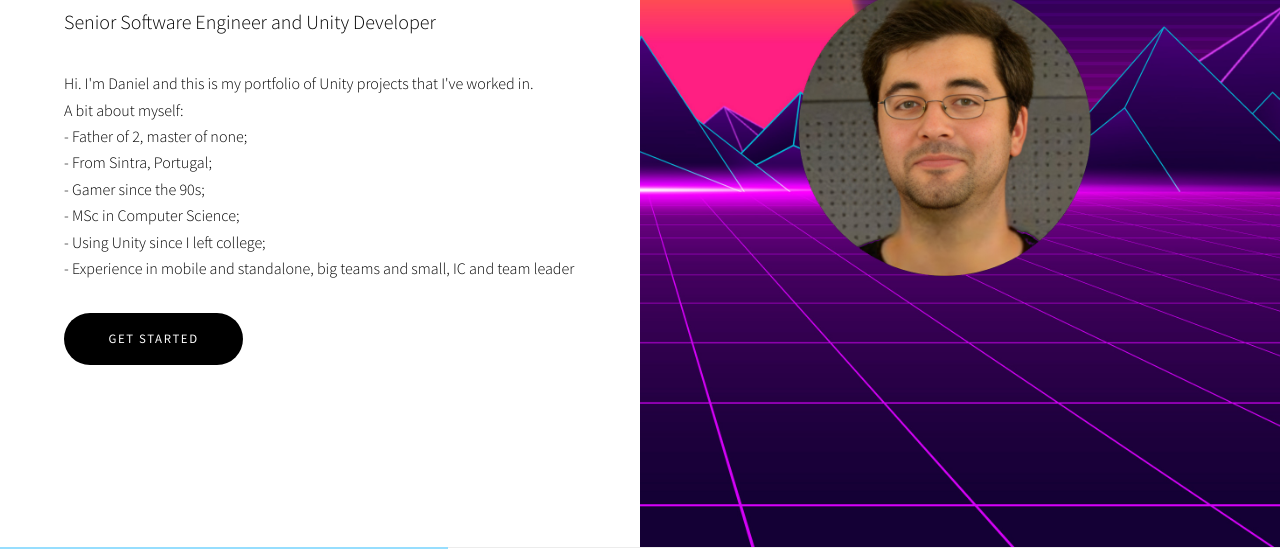
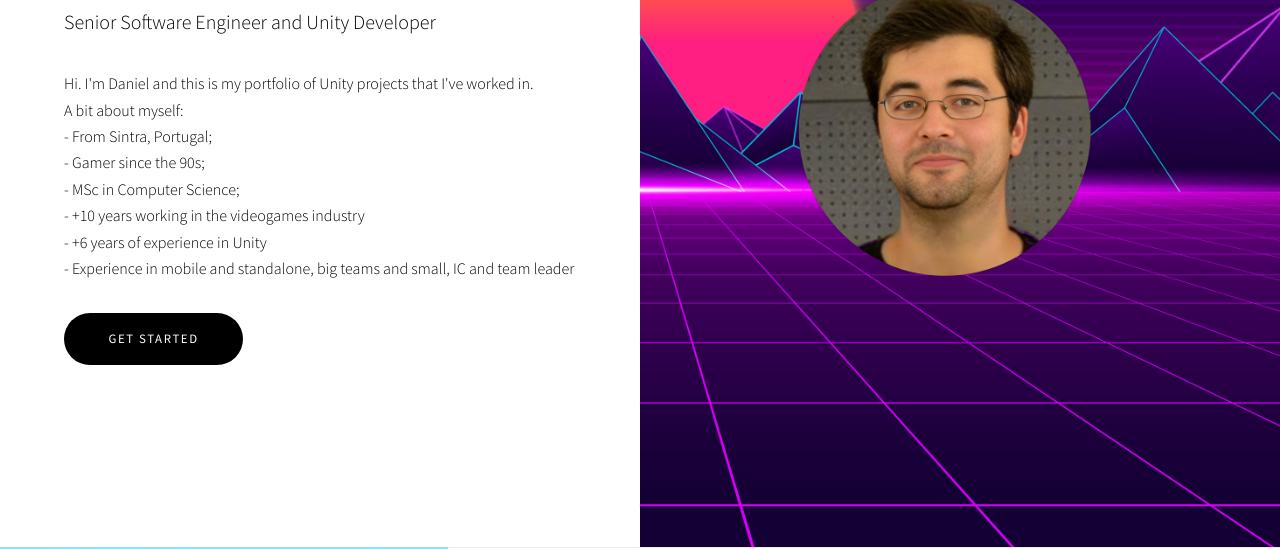
Before and after one commit to DPolik/DPolik.github.io, a plain HTML site: page index.html in a window 1280 px wide. Shown: the part 253-802 px from the top of the page. Drawn offline with Linux system fonts and the light colour scheme.

Commit message:
Change banner text

```diff
--- a/index.html
+++ b/index.html
@@ -48,11 +48,11 @@
 </p>
         <p>Hi. I'm Daniel and this is my portfolio of Unity projects that I've worked in.
 <br>A bit about myself:<br>
-- Father of 2, master of none;<br>
 - From Sintra, Portugal;<br>
 - Gamer since the 90s;<br>
 - MSc in Computer Science; <br>
-- Using Unity since I left college;<br>
+- +10 years working in the videogames industry<br>
+- +6 years of experience in Unity<br>
 - Experience in mobile and standalone, big teams and small, IC and team leader
 </p>
         <ul class="actions stacked">
```
